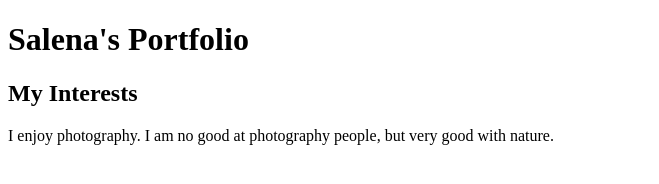
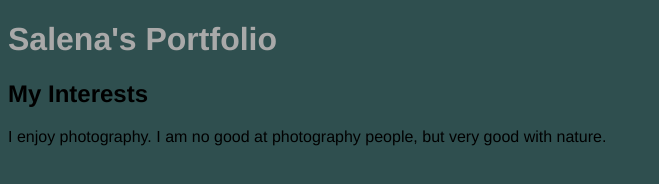
Before and after one commit to LadySechols/LadySechols.github.io, a plain HTML site: page index.html in a window 1280 px wide. Shown: the whole page, without its empty margins (0-659 px from the left). Drawn offline with Linux system fonts and the light colour scheme; files that its build step writes are made by us from their sources.

Commit message:
linked to css

```diff
--- a/index.html
+++ b/index.html
@@ -5,6 +5,7 @@
     <meta http-equiv="X-UA-Compatible" content="IE=edge">
     <meta name="viewport" content="width=device-width, initial-scale=1.0">
     <title>Salena's Portfolio</title>
+    <link href="salena.css" rel="stylesheet">
 </head>
 <body>
 
```
